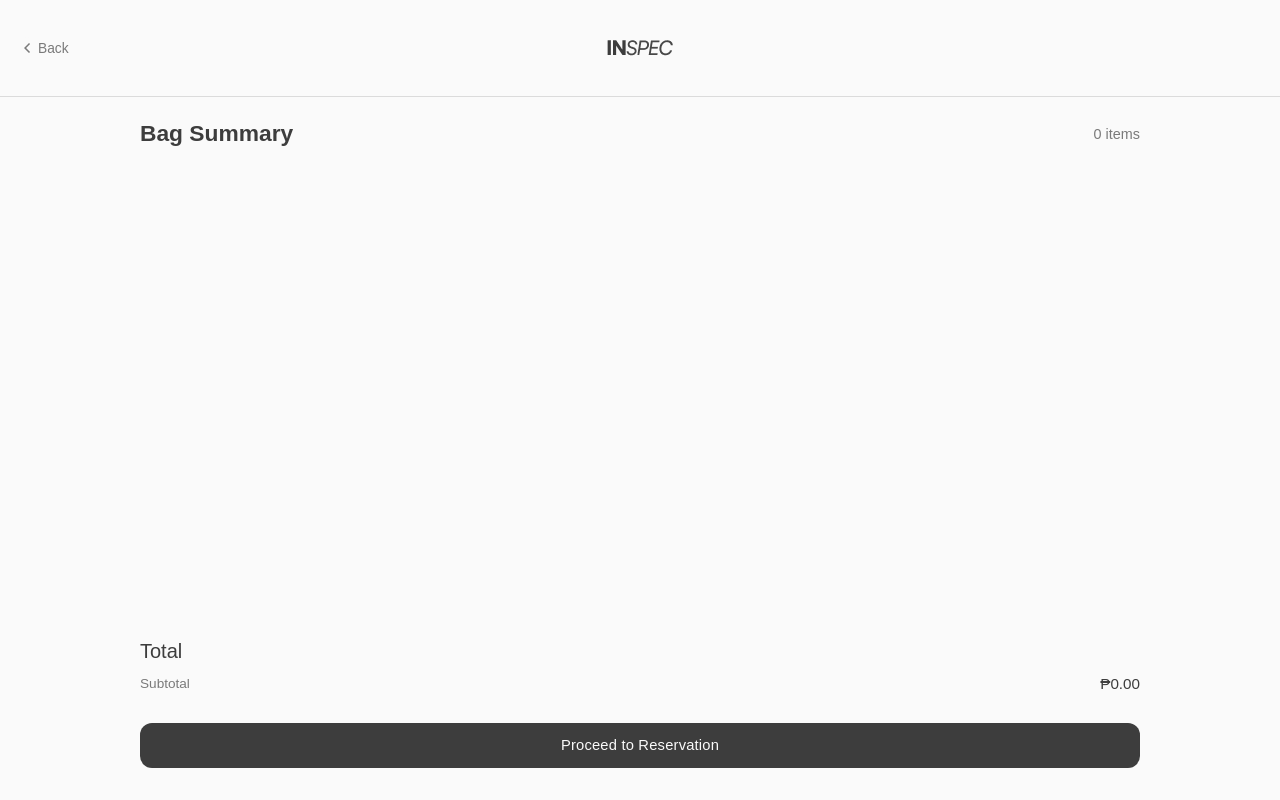
After one commit to mel-adry-olivo/dev, a PHP site: page /summary.php in a window 1280 px wide. The commit adds this page. Run offline with PHP 8.4, Linux system fonts and the light colour scheme; data that the repository does not hold is empty; some web fonts are replaced.

Commit message:
add bag logic (restricted on not logged users)

```diff
--- a/assets/js/components/action-menu.js
+++ b/assets/js/components/action-menu.js
@@ -1,3 +1,6 @@
+import { checkUserLogin } from '../utils.js';
+import { showSnackbar } from './snackbar.js';
+
 const pageOverlay = document.querySelector('.page-overlay-action-menu');
 const actionMenu = document.querySelector('.action-menu');
 const actionMenuCloseButton = document.querySelector('.action-menu__close-button');
@@ -15,7 +18,9 @@ const body = document.body;
 const initActionMenu = () => {
   setActionEvent(headerActionButtons, toggleActionMenu);
   setActionEvent(actionMenuButtons, updateActionMenuContent);
+
   actionMenuCloseButton.addEventListener('click', toggleActionMenu);
+
   authCtaButtons.forEach((btn) =>
     btn.addEventListener('click', () => {
       const isLogin = authForm.getAttribute('data-state') === 'login';
@@ -39,21 +44,39 @@ const initActionMenu = () => {
 
 const setActionEvent = (buttons, callback) => {
   buttons.forEach((btn) =>
-    btn.addEventListener('click', () => {
+    btn.addEventListener('click', async () => {
       const action = btn.getAttribute('data-action');
       callback(action);
     }),
   );
 };
 
-const toggleActionMenu = (action = null) => {
+const toggleActionMenu = async (action = null) => {
+  if (action == 'bag') {
+    if (!(await checkUserLogin())) {
+      toggleActionMenu('user');
+      showSnackbar('You need to be logged in to view your bag');
+    } else {
+      window.location.href = './summary.php';
+    }
+    return;
+  }
   updateActionMenuContent(action);
   pageOverlay.classList.toggle('show');
   actionMenu.classList.toggle('show');
   body.classList.toggle('no-scroll');
 };
 
-const updateActionMenuContent = (action) => {
+const updateActionMenuContent = async (action) => {
+  if (action == 'bag') {
+    if (!(await checkUserLogin())) {
+      updateActionMenuContent('user');
+      showSnackbar('You need to be logged in to view your bag');
+    } else {
+      window.location.href = './summary.php';
+    }
+    return;
+  }
   const contentItems = actionMenuContent.querySelectorAll('.action-menu__content-item');
   contentItems.forEach((content) =>
     content.classList.toggle('active', content.classList.contains(action)),
--- a/assets/js/components/product.js
+++ b/assets/js/components/product.js
@@ -4,7 +4,7 @@ import { showSnackbar } from './snackbar.js';
 
 const productFavoriteButtons = document.querySelectorAll('.product__favorite-button');
 const favoriteContainer = document.querySelector('.favorites__content');
-const bagContainer = document.querySelector('.bag__content');
+const bagContainer = document.querySelector('.bag__summary-products');
 
 const initFavorites = () => {
   productFavoriteButtons.forEach((button) =>
@@ -20,7 +20,9 @@ const initFavorites = () => {
       handleRemoveFavorite(button);
     }
   });
+};
 
+const initBag = () => {
   bagContainer.addEventListener('click', (e) => {
     const subtractButton = e.target.closest('.product__quantity-button--subtract');
     const addButton = e.target.closest('.product__quantity-button--add');
@@ -195,4 +197,4 @@ const createEmptyContent = () => {
   `;
 };
 
-export { initFavorites, createProductCard };
+export { initFavorites, initBag, createProductCard };
--- /dev/null
+++ b/assets/js/pages/summary.js
@@ -0,0 +1,10 @@
+import initHeader from '../components/header.js';
+import { initActionMenu } from '../components/action-menu.js';
+import { initFavorites, initBag } from '../components/product.js';
+
+window.onload = () => {
+  // initHeader();
+  // initActionMenu();
+  // initFavorites();
+  initBag();
+};
--- a/assets/styles/components/action-menu.css
+++ b/assets/styles/components/action-menu.css
@@ -157,6 +157,7 @@
   transition: 0.2s;
   font-size: 0.9rem;
   color: var(--clr-gray-300);
+  user-select: none;
 }
 .auth__field:focus ~ .auth__label {
   position: absolute;
@@ -274,7 +275,6 @@
   gap: 1rem;
   overflow-y: auto;
   padding-right: 8px;
-  /* scrollbar-width: none; */
   transition: mask-image 0.3s ease;
 }
 
@@ -321,12 +321,9 @@
   margin-bottom: 1rem;
 }
 
-.bag__checkout {
-  border-radius: 0.75rem;
-  font-size: 0.92rem;
-  font-weight: 500;
-  padding-block: 0.75rem;
-  letter-spacing: 0.2px;
+.bag__footer {
+  display: flex;
+  flex-direction: column;
 }
 
 @media (max-width: 1200px) {
--- a/assets/styles/global/global.css
+++ b/assets/styles/global/global.css
@@ -255,6 +255,31 @@ input {
   animation: rotation 1s linear infinite;
 }
 
+#snackbar {
+  position: fixed;
+  display: inline-flex;
+  padding: 0.75rem 2rem;
+  border-radius: 0.5rem;
+  bottom: 2rem;
+  left: 2rem;
+  background-color: var(--clr-gray-300);
+  opacity: 0;
+  z-index: 9999;
+  font-size: 0.9rem;
+  transition: opacity 0.6s ease-in-out;
+}
+
+#snackbar.show {
+  opacity: 0.95;
+}
+
+@media (max-width: 900px) {
+  #snackbar {
+    left: 2rem;
+    right: 2rem;
+  }
+}
+
 @keyframes rotation {
   0% {
     transform: rotate(0deg);
--- /dev/null
+++ b/assets/styles/summary.css
@@ -0,0 +1,161 @@
+.wrapper {
+  display: flex;
+  flex-direction: column;
+  align-items: center;
+}
+
+.bag__summary {
+  position: relative;
+  min-height: calc(100vh - 6rem);
+  max-width: 1000px;
+  margin-top: 6rem;
+  width: 100%;
+  padding-bottom: 2rem;
+  display: flex;
+  flex-direction: column;
+  gap: 4%;
+}
+
+.bag__summary-header {
+  display: flex;
+  justify-content: center;
+  position: fixed;
+  top: 0;
+  left: 0;
+  padding-block: 2.5rem;
+  width: 100%;
+  background-color: var(--clr-bg);
+  border-bottom: 1px solid var(--clr-surface-hover);
+  z-index: 99;
+}
+
+.bag__summary-back {
+  position: absolute;
+  display: flex;
+  align-items: center;
+  left: 1rem;
+  top: 50%;
+  transform: translateY(-50%);
+}
+
+.bag__summary-back > * {
+  display: inline-flex;
+  justify-content: center;
+  align-items: center;
+}
+
+.bag__summary-back-text,
+.bag__summary-back-icon {
+  transition: all 0.2s ease;
+}
+
+.bag__summary-back-text {
+  color: var(--clr-gray-200);
+  font-size: 0.86rem;
+}
+
+.bag__summary-back-icon {
+  width: 22px;
+  height: 22px;
+  color: var(--clr-gray-200);
+}
+
+.bag__summary-back:hover > .bag__summary-back-text,
+.bag__summary-back:hover > .bag__summary-back-icon {
+  color: var(--clr-gray-300);
+}
+
+.bag__summary-content {
+  width: 100%;
+  height: calc(100vh - 8rem);
+  display: flex;
+  flex-direction: column;
+  justify-content: space-between;
+  gap: 1.5rem;
+}
+
+.bag__summary-title {
+  display: block;
+  color: var(--clr-gray-300);
+}
+
+.bag__summary-products {
+  display: flex;
+  /* flex-direction: column; */
+  flex-wrap: wrap;
+  gap: 1.5rem;
+}
+
+.bag__summary-products > * {
+  width: calc(50% - 0.75rem);
+}
+
+.bag__summary-content-header {
+  display: flex;
+  justify-content: space-between;
+  align-items: center;
+  padding-top: 1.5rem;
+  width: 100%;
+}
+
+.bag__summary-count {
+  color: var(--clr-gray-200);
+  font-size: 0.9rem;
+}
+
+.bag__total-wrapper {
+  display: flex;
+  flex-direction: column;
+  align-items: flex-start;
+  gap: 0.75rem;
+  padding-top: 1.5rem;
+}
+
+.bag__total-title {
+  color: var(--clr-gray-300);
+  font-size: 1.25rem;
+  font-weight: 500;
+}
+
+.bag__subtotal-wrapper {
+  display: flex;
+  align-items: center;
+  justify-content: space-between;
+  gap: 0.5rem;
+  width: 100%;
+}
+
+.bag__subtotal-text {
+  display: inline-flex;
+  font-size: 0.85rem;
+  color: var(--clr-gray-200);
+}
+
+.bag__subtotal {
+  display: inline-flex;
+  font-size: 0.95rem;
+  font-weight: 500;
+  color: var(--clr-gray-300);
+}
+
+.bag__checkout {
+  margin-top: 1.2rem;
+  border-radius: 0.75rem;
+  font-size: 0.92rem;
+  font-weight: 500;
+  padding-block: 0.95rem;
+  letter-spacing: 0.2px;
+  width: 100%;
+  text-align: center;
+  cursor: pointer;
+}
+
+@media (max-width: 1000px) {
+  .bag__summary-products > * {
+    width: 100%;
+  }
+
+  .bag__summary-content-header {
+    width: 100%;
+  }
+}
--- a/includes/style-loader.php
+++ b/includes/style-loader.php
@@ -3,24 +3,24 @@
 $currentPage = basename($_SERVER['PHP_SELF'],".php");
 
 // fonts
-$satoshi = '<link href="https://fonts.cdnfonts.com/css/satoshi" rel="stylesheet"/>';
-$source_serif = '<link href="https://fonts.cdnfonts.com/css/source-serif-pro" rel="stylesheet"/>';
+$satoshi            = '<link href="https://fonts.cdnfonts.com/css/satoshi" rel="stylesheet"/>';
+$source_serif       = '<link href="https://fonts.cdnfonts.com/css/source-serif-pro" rel="stylesheet"/>';
 
 // css
-$root = '<link href="./assets/styles/global/root.css" rel="stylesheet"/>';
-$global = '<link href="./assets/styles/global/global.css" rel="stylesheet"/>';
-$header = '<link href="./assets/styles/components/header.css" rel="stylesheet"/>';
-$footer = '<link href="./assets/styles/components/footer.css" rel="stylesheet"/>';
-$productCard = '<link href="./assets/styles/components/product-card.css" rel="stylesheet"/>';
-$productCarousel = '<link href="./assets/styles/components/product-carousel.css" rel="stylesheet"/>';
-$actionOverlay = '<link href="./assets/styles/components/action-menu.css" rel="stylesheet"/>';
-$snackbar = '<link href="./assets/styles/components/snackbar.css" rel="stylesheet"/>';
+$root               = '<link href="./assets/styles/global/root.css" rel="stylesheet"/>';
+$global             = '<link href="./assets/styles/global/global.css" rel="stylesheet"/>';
+$header             = '<link href="./assets/styles/components/header.css" rel="stylesheet"/>';
+$footer             = '<link href="./assets/styles/components/footer.css" rel="stylesheet"/>';
+$productCard        = '<link href="./assets/styles/components/product-card.css" rel="stylesheet"/>';
+$productCarousel    = '<link href="./assets/styles/components/product-carousel.css" rel="stylesheet"/>';
+$actionOverlay      = '<link href="./assets/styles/components/action-menu.css" rel="stylesheet"/>';
 
-$home = '<link href="./assets/styles/home.css" rel="stylesheet"/>';
-$shop = '<link href="./assets/styles/shop.css" rel="stylesheet"/>';
-$productPage = '<link href="./assets/styles/product.css" rel="stylesheet"/>';
+$home               = '<link href="./assets/styles/home.css" rel="stylesheet"/>';
+$shop               = '<link href="./assets/styles/shop.css" rel="stylesheet"/>';
+$productPage        = '<link href="./assets/styles/product.css" rel="stylesheet"/>';
+$summary            = '<link href="./assets/styles/summary.css" rel="stylesheet"/>';
 
-echo $satoshi, $source_serif, $root, $global, $header, $footer, $productCard, $productCarousel, $actionOverlay, $snackbar;
+echo $satoshi, $source_serif, $root, $global, $header, $footer, $productCard, $productCarousel, $actionOverlay;
 
 if($currentPage == 'index') {
     echo $home;
@@ -28,4 +28,6 @@ if($currentPage == 'index') {
     echo $shop;
 } else if ($currentPage == 'product') {
     echo $productPage;
+} else if ($currentPage == 'summary') {
+    echo $summary;
 }
--- /dev/null
+++ b/summary.php
@@ -0,0 +1,101 @@
+<?php
+
+session_start();
+
+if(isset($_SESSION['user_id'])) {
+    // $bag = [
+    //     [
+    //         "product_id" => 1,
+    //         "brand" => "Brand 1",
+    //         "name" => "Product 1",
+    //         "price" => 100,
+    //         "quantity" => 2,
+    //         "image_main" => "./assets/images/products/gucci-gg1509o-0.png"
+    //     ],
+    //     [
+    //         "product_id" => 2,
+    //         "brand" => "Brand 2",
+    //         "name" => "Product 2",
+    //         "price" => 200,
+    //         "quantity" => 1,
+    //         "image_main" => "./assets/images/products/gucci-gg1509o-0.png"
+    //     ],
+    //     [
+    //         "product_id" => 3,
+    //         "brand" => "Brand 3",
+    //         "name" => "Product 3",
+    //         "price" => 300,
+    //         "quantity" => 3,
+    //         "image_main" => "./assets/images/products/gucci-gg1509o-0.png"
+    //     ],
+    //     [
+    //         "product_id" => 4,
+    //         "brand" => "Brand 4",
+    //         "name" => "Product 4",
+    //         "price" => 400,
+    //         "quantity" => 1,
+    //         "image_main" => "./assets/images/products/gucci-gg1509o-0.png"
+    //     ]
+    // ];
+}
+
+
+
+require './includes/templates.php';
+require './includes/icons.php';
+require './includes/config.php';
+require './includes/db-utils.php';
+
+$title = 'Bag | INSPEC®';
+
+?>
+
+<!DOCTYPE html>
+<html lang="en">
+<head>
+    <meta charset="UTF-8">
+    <meta name="viewport" content="width=device-width, initial-scale=1.0">
+    <title><?php echo $title; ?></title>
+    <link rel="shortcut icon" href="./assets/images/icons/favicon.ico" type="image/x-icon">
+    <script type="module" src="./assets/js/pages/summary.js" defer></script>
+    <?php require './includes/style-loader.php'?>
+</head>
+<body>
+    <div class="wrapper">
+        <div class="bag__summary">
+            <header class="bag__summary-header">
+                <a href="<?php echo $_SERVER['HTTP_REFERER'] ?? './index.php'; ?>" class="bag__summary-back">
+                    <span class="icon-container bag__summary-back-icon"><?php echo getIcon("arrow-left"); ?></span>
+                    <span class="bag__summary-back-text">Back</span>
+                </a>
+                <div class="header__logo">
+                    <a href="./index.php">
+                        <img src="./assets/images/icons/logo-xsmall.png" alt="Inspec Logo" width="66" height="16">
+                    </a>
+                </div>
+            </header>
+            <main class="bag__summary-content">
+                <div class="bag__summary-products">
+                    <div class="bag__summary-content-header">
+                        <h6 class="bag__summary-title">Bag Summary</h6>
+                        <span class="bag__summary-count">0 items</span>
+                    </div>
+                    <?php foreach($bag as $bagproduct) : ?>
+                        <?php createBagCard($bagproduct); ?>
+                    <?php endforeach; ?>
+                </div>
+                <div class="bag__total-wrapper">
+                    <h6 class="bag__total-title">Total</h6>
+                    <div class="bag__subtotal-wrapper">
+                        <span class="bag__subtotal-text">Subtotal</span>
+                        <span class="bag__subtotal">₱0.00</span>
+                    </div>
+                    <a class="button button--filled-dark bag__checkout">Proceed to Reservation</a>
+                </div>
+            </main>
+        </div>
+    </div>
+    <?php // require './includes/components/footer.php'?>
+    <div id="snackbar"></div>
+</body>
+</html>
```
Also changed, not shown: assets/js/pages/product.js (+8 -0 lines), assets/styles/components/snackbar.css (deleted, +0 -24 lines), assets/styles/product.css (+32 -2 lines), includes/components/action-menu.php (+13 -5 lines), includes/components/bag.php (+8 -39 lines), includes/components/header.php (+4 -4 lines), product.php (+7 -1 lines).
